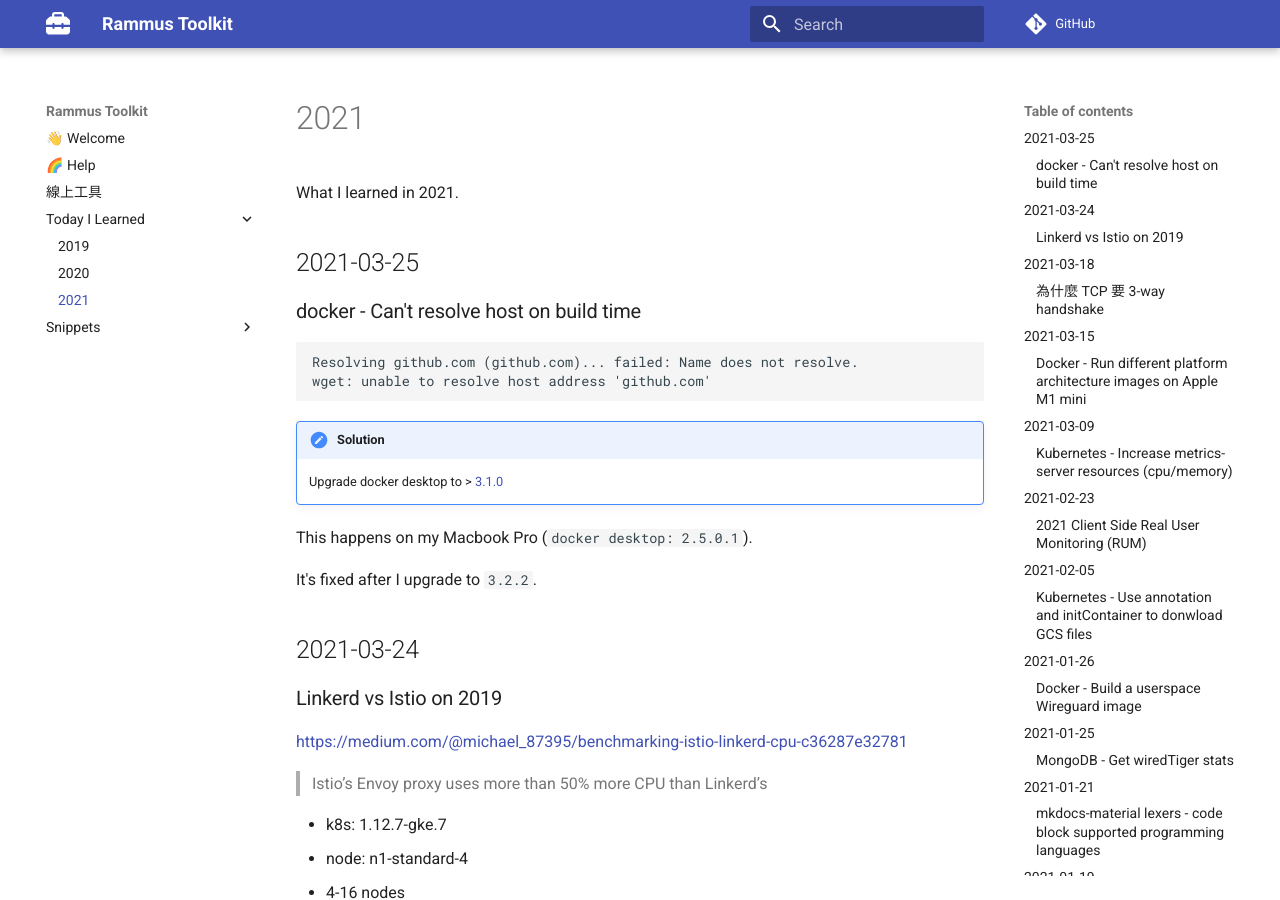
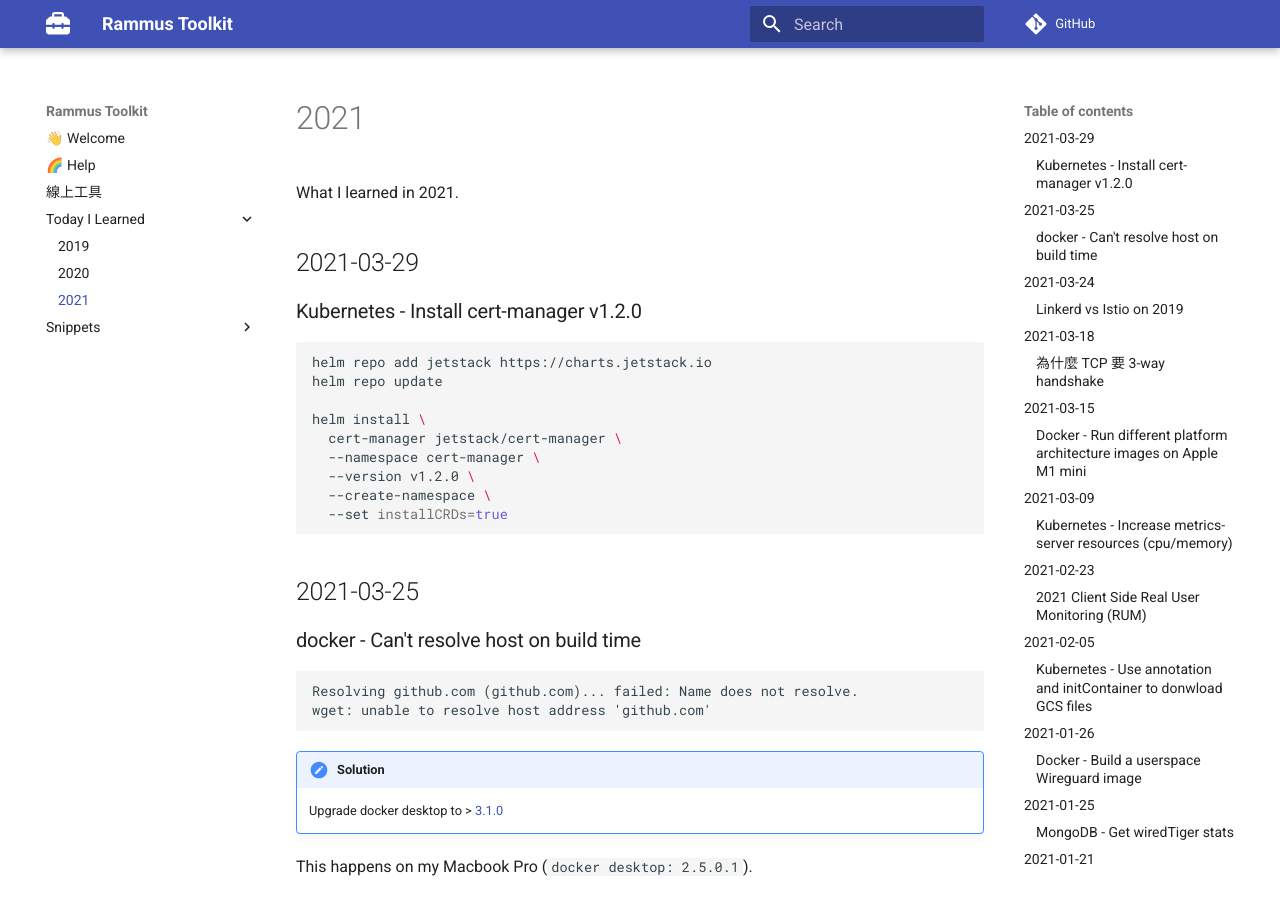
Before and after one commit to RammusXu/toolkit, an MkDocs documentation site: the page built from docs/Today-I-Learned/2021.md, in a window 1280 px wide and 900 px high. Built offline with MkDocs 1.6.1 and Material for MkDocs 9.7.7, drawn with Linux system fonts in a browser that asks for light colours; comment, search, counter and statistics services are not loaded.

Commit message:
### Kubernetes - Install cert-manager v1.2.0

````diff
--- a/docs/Today-I-Learned/2021.md
+++ b/docs/Today-I-Learned/2021.md
@@ -1,5 +1,21 @@
 
 What I learned in 2021.
+
+## 2021-03-29
+### Kubernetes - Install cert-manager v1.2.0
+```bash
+
+helm repo add jetstack https://charts.jetstack.io
+helm repo update
+
+helm install \
+  cert-manager jetstack/cert-manager \
+  --namespace cert-manager \
+  --version v1.2.0 \
+  --create-namespace \
+  --set installCRDs=true
+```
+
 
 ## 2021-03-25
 
````
